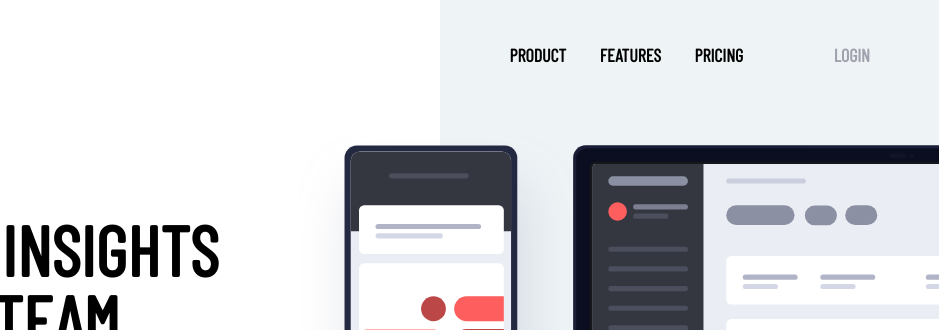
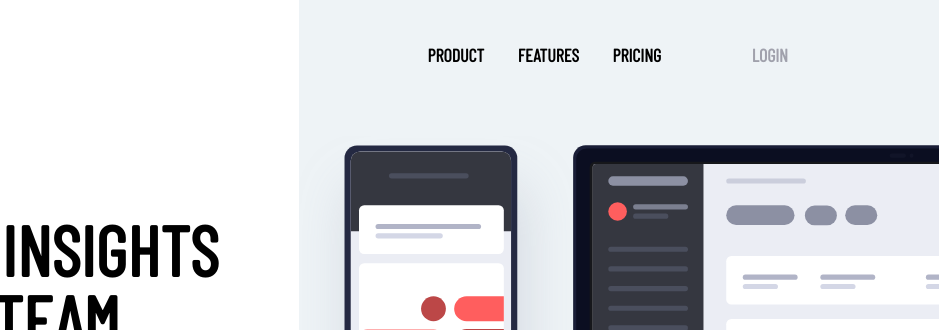
Before and after one commit to ZehraRiz/project-tracking-intro-component-, a plain HTML site: page index.html in a window 1280 px wide. Shown: the top 330 px of the page, 341-1280 px from the left. Drawn offline with nearby package versions, Linux system fonts and the light colour scheme.

Commit message:
ux changes

```diff
--- a/stylesheets/_responsive.scss
+++ b/stylesheets/_responsive.scss
@@ -1,7 +1,4 @@
 @include  media-md{
-
-
-
 
     header{
 
@@ -22,11 +19,11 @@
             background: transparent;
             text-align: right;
             padding: 2rem;
-            padding-right: 3rem;
+
     position: fixed;
     top: 0%;
 	left: 0px;
-    right:0px;
+    right:100px;
     box-shadow: none;
 
             &__item{
@@ -64,7 +61,14 @@
             }
 
         }
+
+
     }
+
+    .background{
+            width: 50vw;
+            height: 50vh;
+        }
 
     .image{
         position: relative;
```
Also changed, not shown: stylesheets/main.css, 1 other file.
